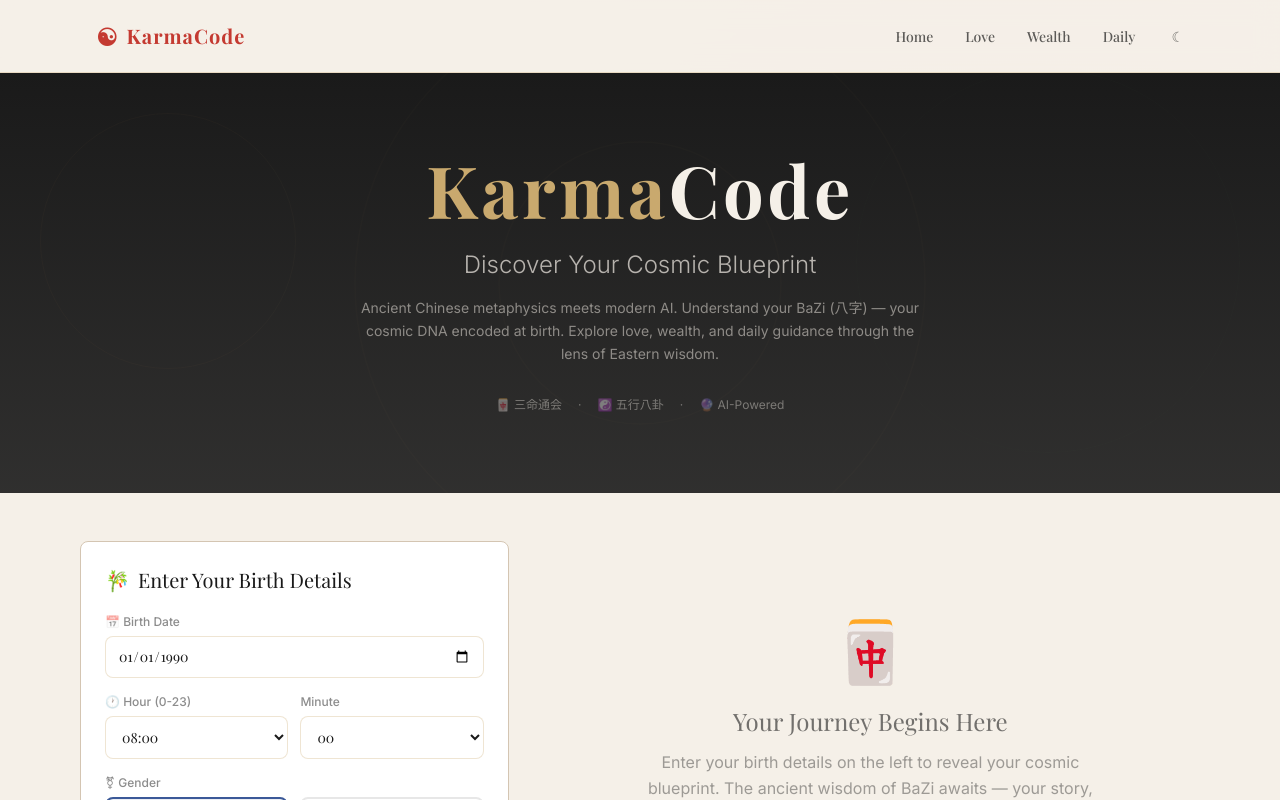
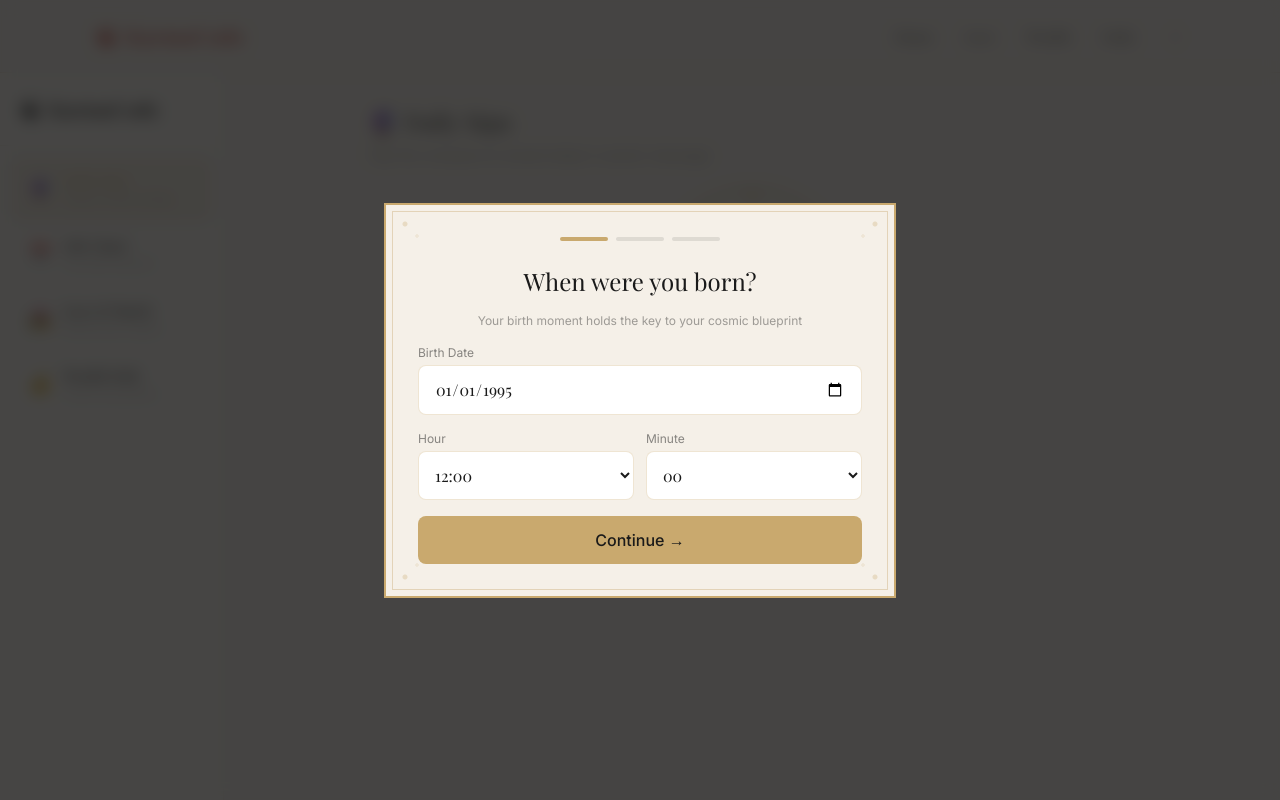
Before and after one commit to zhoyu12345-ux/karmacode, a Next.js app in the folder frontend/: page / in a window 1280 px wide. Shown: the top 800 px of the page. Built offline with nearby package versions, Linux system fonts and the light colour scheme; a web font is replaced by a local one.

Commit message:
feat: new sidebar layout + daily sign + destiny chart

```diff
--- a/frontend/src/app/page.tsx
+++ b/frontend/src/app/page.tsx
@@ -1,279 +1,212 @@
 'use client';
 
-import { useState, useCallback } from 'react';
-import BirthForm, { BirthData } from '@/components/BirthForm';
-import ChartDisplay from '@/components/ChartDisplay';
-import ReadingStream from '@/components/ReadingStream';
-import Paywall from '@/components/Paywall';
-import { calculateBazi, streamReading, ChartData } from '@/lib/api';
-import { createCheckoutSession } from '@/lib/stripe';
+import { useState, useEffect, useCallback } from 'react';
+import BirthModal, { BirthData } from '@/components/BirthModal';
+import DailySign from '@/components/DailySign';
+import DestinyChart from '@/components/DestinyChart';
+import { calculateBazi, ChartData } from '@/lib/api';
 
-type ReadingType = 'love' | 'wealth' | 'daily' | 'general';
+const SIDEBAR_ITEMS = [
+  { id: 'daily',  icon: '🔮', label: 'Daily Sign',    desc: 'Today\'s cosmic energy' },
+  { id: 'chart',  icon: '📅', label: 'Life Chart',    desc: 'Your BaZi blueprint' },
+  { id: 'love',   icon: '💑', label: 'Love & Match',  desc: 'Relationship insights' },
+  { id: 'wealth', icon: '💰', label: 'Wealth Path',   desc: 'Career & prosperity' },
+];
 
 export default function Home() {
+  const [showBirthModal, setShowBirthModal] = useState(false);
+  const [birthData, setBirthData] = useState<BirthData | null>(null);
   const [chart, setChart] = useState<ChartData | null>(null);
-  const [reading, setReading] = useState<string>('');
   const [isCalculating, setIsCalculating] = useState(false);
-  const [isReading, setIsReading] = useState(false);
-  const [readingType, setReadingType] = useState<ReadingType>('general');
-  const [showPaywall, setShowPaywall] = useState(false);
-  const [error, setError] = useState<string | null>(null);
-  const [birthData, setBirthData] = useState<BirthData | null>(null);
-  const [readingChars, setReadingChars] = useState(0);
-  const isDemoMode = typeof window !== 'undefined' && new URLSearchParams(window.location.search).get('demo') === 'true';
+  const [activeTab, setActiveTab] = useState('daily');
+  const [loveReading, setLoveReading] = useState('');
+  const [wealthReading, setWealthReading] = useState('');
+  const [isLoveLoading, setIsLoveLoading] = useState(false);
+  const [isWealthLoading, setIsWealthLoading] = useState(false);
 
-  const handleBirthSubmit = useCallback(async (data: BirthData) => {
+  // 首次加载：检查 localStorage
+  useEffect(() => {
+    const saved = localStorage.getItem('karmacode_birth');
+    if (saved) {
+      const data = JSON.parse(saved);
+      setBirthData(data);
+      loadChart(data);
+    } else {
+      setShowBirthModal(true);
+    }
+  }, []);
+
+  // 计算命盘
+  const loadChart = async (data: BirthData) => {
     setIsCalculating(true);
-    setError(null);
-    setReading('');
+    try {
+      const c = await calculateBazi(data);
+      setChart(c);
+    } catch(e) { console.error(e); }
+    setIsCalculating(false);
+  };
+
+  // 出生信息提交
+  const handleBirthSubmit = useCallback((data: BirthData) => {
+    localStorage.setItem('karmacode_birth', JSON.stringify(data));
     setBirthData(data);
+    setShowBirthModal(false);
+    loadChart(data);
+  }, []);
 
+  // 加载恋爱解读
+  const loadLoveReading = useCallback(async () => {
+    if (!birthData || loveReading) return;
+    setIsLoveLoading(true);
     try {
-      const chartData = await calculateBazi(data);
-      setChart(chartData);
+      const { streamReading } = await import('@/lib/api');
+      const stream = streamReading(birthData, 'love');
+      let text = '';
+      for await (const chunk of stream) { text += chunk; }
+      setLoveReading(text);
+    } catch(e) {}
+    setIsLoveLoading(false);
+  }, [birthData, loveReading]);
 
-      // Auto-start reading
-      setIsReading(true);
-      setReadingType('general');
+  // 加载财富解读
+  const loadWealthReading = useCallback(async () => {
+    if (!birthData || wealthReading) return;
+    setIsWealthLoading(true);
+    try {
+      const { streamReading } = await import('@/lib/api');
+      const stream = streamReading(birthData, 'wealth');
+      let text = '';
+      for await (const chunk of stream) { text += chunk; }
+      setWealthReading(text);
+    } catch(e) {}
+    setIsWealthLoading(false);
+  }, [birthData, wealthReading]);
 
-      const stream = streamReading(data, 'general');
-      let text = '';
-      let chars = 0;
-
-      for await (const chunk of stream) {
-        text += chunk;
-        chars += chunk.length;
-        setReading(text);
-        setReadingChars(chars);
-
-        // Free tier: show ~30% then trigger paywall
-        if (!isDemoMode && chars > 250 && !showPaywall) {
-          setShowPaywall(true);
-          break;
-        }
-      }
-    } catch (err: any) {
-      setError(err.message || 'Something went wrong');
-    } finally {
-      setIsCalculating(false);
-      setIsReading(false);
-    }
-  }, [showPaywall]);
-
-  const handleContinueReading = useCallback(async () => {
-    if (!birthData) return;
-
-    // 生成临时用户ID (后续接 Supabase 后可替换为真实用户ID)
-    const userId = 'user_' + Math.random().toString(36).substring(2, 10);
-
-    try {
-      // 跳转到 Stripe 支付页面
-      await createCheckoutSession(userId);
-      // 支付成功后 Stripe 会重定向回 success_url
-      // 但因为我们还没设置 success_url，先继续阅读
-      // TODO: 等支付成功后从 URL 参数恢复阅读状态
-      setShowPaywall(false);
-      setIsReading(true);
-
-      const stream = streamReading(birthData, readingType);
-      let text = reading;
-
-      for await (const chunk of stream) {
-        text += chunk;
-        setReading(text);
-      }
-    } catch (err: any) {
-      setError(err.message);
-    } finally {
-      setIsReading(false);
-    }
-  }, [birthData, readingType, reading]);
-
-  const handleReadingTypeChange = useCallback(async (type: ReadingType) => {
-    if (!birthData) return;
-    setReadingType(type);
-    setReading('');
-    setIsReading(true);
-    setError(null);
-
-    try {
-      const stream = streamReading(birthData, type);
-      let text = '';
-      for await (const chunk of stream) {
-        text += chunk;
-        setReading(text);
-      }
-    } catch (err: any) {
-      setError(err.message);
-    } finally {
-      setIsReading(false);
-    }
-  }, [birthData]);
-
-  const tabs: { id: ReadingType; label: string; icon: string }[] = [
-    { id: 'general', label: 'Overview', icon: '🌏' },
-    { id: 'love', label: 'Love', icon: '💑' },
-    { id: 'wealth', label: 'Wealth', icon: '💰' },
-    { id: 'daily', label: 'Daily', icon: '🔮' },
-  ];
+  // 当切换到 love/wealth 时自动加载
+  useEffect(() => {
+    if (activeTab === 'love') loadLoveReading();
+    if (activeTab === 'wealth') loadWealthReading();
+  }, [activeTab, loadLoveReading, loadWealthReading]);
 
   return (
-    <main className="min-h-screen bg-ricePaper dark:bg-darkInk transition-colors duration-500">
-      {/* Demo Mode Banner */}
-      {isDemoMode && (
-        <div className="bg-gold text-ink text-center py-2 text-sm font-medium">
-          🎬 Demo Mode — Full content unlocked for recording
-        </div>
-      )}
+    <div className="flex min-h-screen bg-ricePaper dark:bg-darkInk">
+      {/* Birth Modal */}
+      <BirthModal onSubmit={handleBirthSubmit} isOpen={showBirthModal} />
 
-      {/* Hero Section */}
-      <section className="relative overflow-hidden bg-gradient-to-b from-ink to-ink/90 dark:from-darkInk dark:to-darkInk/95 text-ricePaper py-20">
-        <div className="absolute inset-0 opacity-10">
-          <div className="absolute top-10 left-10 w-64 h-64 border border-gold/30 rounded-full" />
-          <div className="absolute bottom-10 right-10 w-96 h-96 border border-jade/20 rounded-full" />
-          <div className="absolute top-1/2 left-1/2 -translate-x-1/2 -translate-y-1/2 w-[600px] h-[600px]">
-            <svg viewBox="0 0 200 200" className="w-full h-full opacity-20">
-              <circle cx="100" cy="100" r="95" fill="none" stroke="currentColor" strokeWidth="0.5" className="text-gold" />
-              <circle cx="100" cy="100" r="47" fill="none" stroke="currentColor" strokeWidth="0.5" className="text-gold" />
-              <path d="M100 5 A95 95 0 0 1 100 195 A47 47 0 0 0 100 5" fill="currentColor" className="text-ink dark:text-darkInk" />
-            </svg>
-          </div>
+      {/* Left Sidebar */}
+      <aside className="w-56 flex-shrink-0 border-r border-gold/20 bg-white/30 dark:bg-darkInk/50 flex flex-col">
+        {/* Logo */}
+        <div className="p-5 border-b border-gold/20">
+          <a href="/" className="flex items-center gap-2 font-serif text-xl font-bold text-ink dark:text-ricePaper">
+            <span className="text-2xl">☯</span>
+            KarmaCode
+          </a>
         </div>
 
-        <div className="relative max-w-4xl mx-auto text-center px-4">
-          <h1 className="font-serif text-5xl md:text-7xl font-bold mb-6 tracking-wider">
-            <span className="text-gold">Karma</span>
-            <span className="text-ricePaper">Code</span>
-          </h1>
-          <p className="text-xl md:text-2xl text-ricePaper/70 mb-4 font-light">
-            Discover Your Cosmic Blueprint
-          </p>
-          <p className="text-ricePaper/50 max-w-xl mx-auto text-sm leading-relaxed">
-            Ancient Chinese metaphysics meets modern AI. Understand your BaZi (八字) —
-            your cosmic DNA encoded at birth. Explore love, wealth, and daily guidance
-            through the lens of Eastern wisdom.
-          </p>
-          <div className="mt-8 flex justify-center gap-4 text-xs text-ricePaper/40">
-            <span>🀄 三命通会</span>
-            <span>·</span>
-            <span>☯️ 五行八卦</span>
-            <span>·</span>
-            <span>🔮 AI-Powered</span>
-          </div>
+        {/* Nav Items */}
+        <nav className="flex-1 p-3 space-y-1">
+          {SIDEBAR_ITEMS.map(item => (
+            <button
+              key={item.id}
+              onClick={() => setActiveTab(item.id)}
+              className={`w-full text-left px-4 py-3 rounded-lg transition-all duration-300 group
+                ${activeTab === item.id
+                  ? 'bg-gold/15 border border-gold/30 shadow-sm'
+                  : 'border border-transparent hover:bg-gold/5 hover:border-gold/10'
+                }`}
+            >
+              <div className="flex items-center gap-3">
+                <span className="text-lg">{item.icon}</span>
+                <div>
+                  <div className={`font-serif text-sm font-medium ${activeTab===item.id?'text-gold':'text-ink dark:text-ricePaper'}`}>
+                    {item.label}
+                  </div>
+                  <div className="text-[10px] text-ink/30 dark:text-ricePaper/30">{item.desc}</div>
+                </div>
+              </div>
+            </button>
+          ))}
+        </nav>
+
+        {/* Bottom: Birth info + Change */}
+        <div className="p-4 border-t border-gold/20 space-y-2">
+          {birthData && (
+            <div className="text-[10px] text-ink/40 text-center">
+              <div>{birthData.birthDate}</div>
+              <div>{birthData.gender==='female'?'♀':'♂'} · {birthData.locationName}</div>
+            </div>
+          )}
+          <button
+            onClick={() => setShowBirthModal(true)}
+            className="w-full py-2 text-xs text-ink/40 hover:text-gold border border-gold/20 rounded-lg transition-colors font-serif"
+          >
+            {birthData ? '✏️ Edit Birth Info' : '🔮 Enter Birth Info'}
+          </button>
         </div>
-      </section>
+      </aside>
 
       {/* Main Content */}
-      <section className="max-w-6xl mx-auto px-4 py-12">
-        <div className="grid lg:grid-cols-5 gap-8">
-          {/* Left Column: Input + Chart */}
-          <div className="lg:col-span-2">
-            <div className="sticky top-8 space-y-6">
-              <BirthForm onSubmit={handleBirthSubmit} isLoading={isCalculating} />
+      <main className="flex-1 overflow-y-auto p-8">
+        <div className="max-w-3xl mx-auto">
 
-              {chart && (
-                <div className="chinese-card p-4">
-                  <ChartDisplay chart={chart} />
+          {/* Tab: Daily Sign */}
+          {activeTab === 'daily' && (
+            <div className="scroll-unfold">
+              <h1 className="font-serif text-2xl text-ink dark:text-ricePaper mb-2">🔮 Daily Sign</h1>
+              <p className="text-sm text-ink/40 mb-6">Tap the compass to reveal today&apos;s cosmic message</p>
+              <DailySign birthData={birthData} />
+            </div>
+          )}
+
+          {/* Tab: Life Chart */}
+          {activeTab === 'chart' && (
+            <div className="scroll-unfold">
+              <h1 className="font-serif text-2xl text-ink dark:text-ricePaper mb-2">📅 Life Chart</h1>
+              <p className="text-sm text-ink/40 mb-6">Your BaZi cosmic blueprint</p>
+              <DestinyChart chart={chart} isLoading={isCalculating} />
+            </div>
+          )}
+
+          {/* Tab: Love */}
+          {activeTab === 'love' && (
+            <div className="scroll-unfold">
+              <h1 className="font-serif text-2xl text-ink dark:text-ricePaper mb-2">💑 Love & Match</h1>
+              <p className="text-sm text-ink/40 mb-6">Relationship insights based on your elements</p>
+              {!birthData ? (
+                <div className="chinese-card p-8 text-center text-ink/40">Enter your birth info to see your love reading</div>
+              ) : isLoveLoading ? (
+                <div className="flex justify-center py-12"><div className="bagua-loading"/></div>
+              ) : (
+                <div className="chinese-card p-6">
+                  <div className="font-serif text-sm leading-relaxed text-ink/70 dark:text-ricePaper/70 whitespace-pre-wrap">
+                    {loveReading || 'Loading...'}
+                  </div>
                 </div>
               )}
             </div>
-          </div>
+          )}
 
-          {/* Right Column: Reading */}
-          <div className="lg:col-span-3">
-            {error && (
-              <div className="bg-vermillion/10 border border-vermillion/30 rounded-lg p-4 mb-6 text-vermillion text-sm">
-                ⚠️ {error}
-              </div>
-            )}
+          {/* Tab: Wealth */}
+          {activeTab === 'wealth' && (
+            <div className="scroll-unfold">
+              <h1 className="font-serif text-2xl text-ink dark:text-ricePaper mb-2">💰 Wealth Path</h1>
+              <p className="text-sm text-ink/40 mb-6">Career & prosperity analysis</p>
+              {!birthData ? (
+                <div className="chinese-card p-8 text-center text-ink/40">Enter your birth info to see your wealth reading</div>
+              ) : isWealthLoading ? (
+                <div className="flex justify-center py-12"><div className="bagua-loading"/></div>
+              ) : (
+                <div className="chinese-card p-6">
+                  <div className="font-serif text-sm leading-relaxed text-ink/70 dark:text-ricePaper/70 whitespace-pre-wrap">
+                    {wealthReading || 'Loading...'}
+                  </div>
+                </div>
+              )}
+            </div>
+          )}
 
-            {chart && (
-              <div className="flex gap-2 mb-6 overflow-x-auto pb-2">
-                {tabs.map((tab) => (
-                  <button
-                    key={tab.id}
-                    onClick={() => handleReadingTypeChange(tab.id)}
-                    disabled={isReading}
-                    className={`px-4 py-2 rounded-full text-sm whitespace-nowrap transition-all duration-300
-                      ${readingType === tab.id
-                        ? 'bg-gold text-ink font-medium shadow-lg shadow-gold/20'
-                        : 'bg-white/50 dark:bg-white/5 text-ink/60 dark:text-ricePaper/60 hover:bg-white dark:hover:bg-white/10'
-                      }`}
-                  >
-                    {tab.icon} {tab.label}
-                  </button>
-                ))}
-              </div>
-            )}
-
-            {isReading && !reading && (
-              <div className="flex items-center justify-center py-20">
-                <div className="animate-bagua-spin w-12 h-12 rounded-full border-2 border-gold border-t-transparent" />
-                <span className="ml-4 text-ink/50 dark:text-ricePaper/50">
-                  Consulting the ancient wisdom...
-                </span>
-              </div>
-            )}
-
-            {reading && (
-              <div className="chinese-card">
-                <ReadingStream content={reading} isStreaming={isReading} />
-              </div>
-            )}
-
-            {!chart && !isCalculating && !error && (
-              <div className="flex flex-col items-center justify-center py-20 text-center">
-                <div className="text-6xl mb-6">🀄</div>
-                <h2 className="font-serif text-2xl text-ink/60 dark:text-ricePaper/60 mb-3">
-                  Your Journey Begins Here
-                </h2>
-                <p className="text-ink/40 dark:text-ricePaper/40 max-w-md leading-relaxed">
-                  Enter your birth details on the left to reveal your cosmic blueprint.
-                  The ancient wisdom of BaZi awaits — your story, written in the stars
-                  and decoded by modern intelligence.
-                </p>
-                <div className="mt-8 grid grid-cols-3 gap-6 text-center">
-                  {[
-                    { icon: '💑', label: 'Love & Marriage', desc: 'Find your cosmic match' },
-                    { icon: '💰', label: 'Wealth Path', desc: 'Your prosperity blueprint' },
-                    { icon: '🔮', label: 'Daily Wisdom', desc: 'Navigate each day' },
-                  ].map((item) => (
-                    <div key={item.label} className="space-y-2">
-                      <div className="text-3xl">{item.icon}</div>
-                      <div className="text-xs text-ink/40 dark:text-ricePaper/40">{item.label}</div>
-                    </div>
-                  ))}
-                </div>
-              </div>
-            )}
-          </div>
         </div>
-      </section>
-
-      {/* Paywall Modal */}
-      {showPaywall && (
-        <Paywall
-          isOpen={showPaywall}
-          onUnlock={handleContinueReading}
-          onClose={() => setShowPaywall(false)}
-        />
-      )}
-
-      {/* Footer */}
-      <footer className="border-t border-ink/5 dark:border-ricePaper/5 py-8 mt-20">
-        <div className="max-w-6xl mx-auto px-4 text-center">
-          <p className="text-xs text-ink/30 dark:text-ricePaper/30 leading-relaxed">
-            🔮 KarmaCode provides AI-powered BaZi readings for entertainment and self-reflection.
-            <br />
-            It does not constitute professional advice (medical, legal, financial, or psychological).
-            <br />
-            Your life choices remain entirely in your own hands. The stars may suggest — you decide.
-          </p>
-          <p className="text-xs text-ink/20 dark:text-ricePaper/20 mt-2">
-            © 2026 KarmaCode · Powered by Claude AI · Based on 三命通会 (San Ming Tong Hui)
-          </p>
-        </div>
-      </footer>
-    </main>
+      </main>
+    </div>
   );
 }
```
